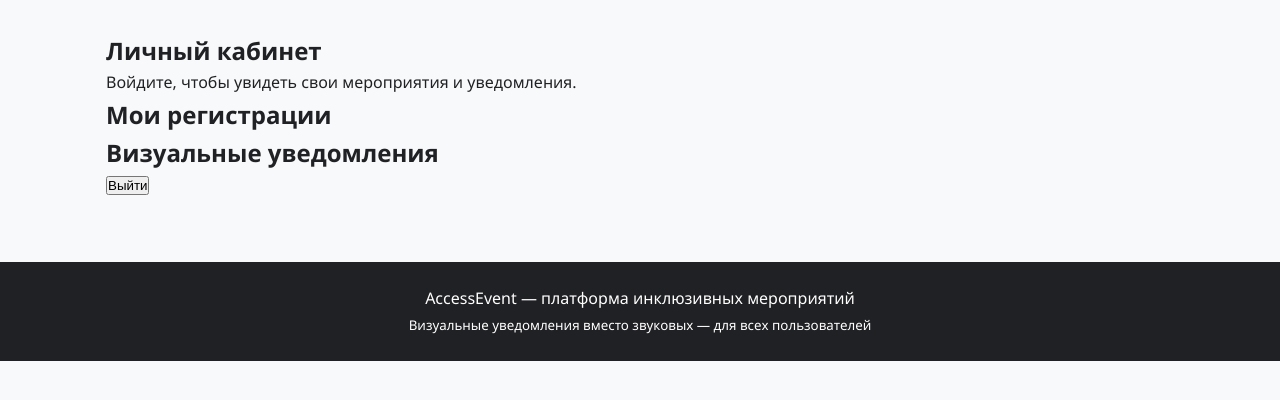
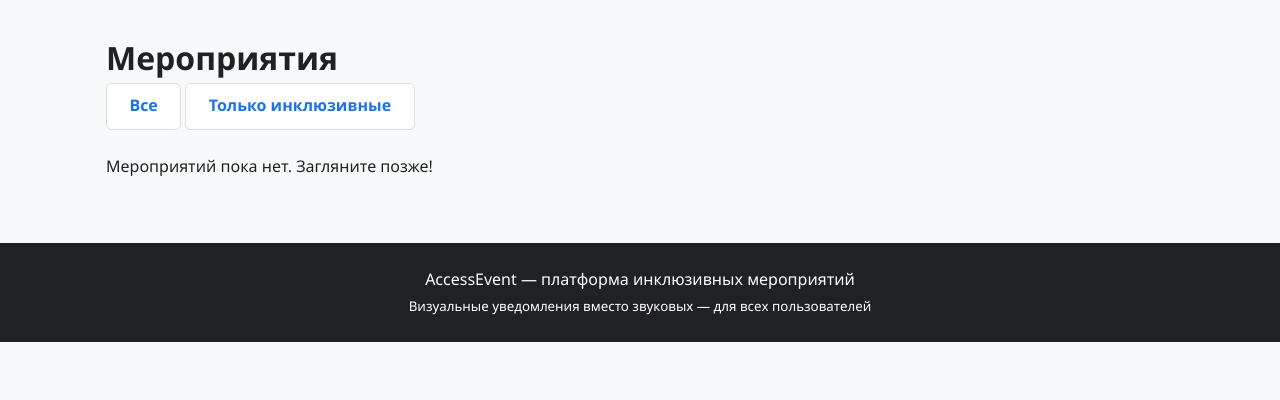
Before and after one commit to k1vem/access-event, a Flask app: page /dashboard in a window 1280 px wide. Shown: the part 58-458 px from the top of the page. Run offline with Flask 3, Linux system fonts and the light colour scheme.

Commit message:
Update dashboard.html

```diff
--- a/templates/dashboard.html
+++ b/templates/dashboard.html
@@ -1,11 +1,41 @@
 {% extends "base.html" %}
-{% block title %}Личный кабинет — AccessEvent{% endblock %}
+
+{% block title %}Мероприятия — AccessEvent{% endblock %}
+
 {% block content %}
-<section class="form-card">
-  <h1>Личный кабинет</h1>
-  <p id="dashboard-status">Войдите, чтобы увидеть свои мероприятия и уведомления.</p>
-  <h2>Мои регистрации</h2><ul id="my-registrations"></ul>
-  <h2>Визуальные уведомления</h2><div id="my-notifications" aria-live="polite"></div>
-  <button id="logout-button" class="button button-secondary" type="button">Выйти</button>
-</section>
+<h1>Мероприятия</h1>
+
+<div class="filters">
+    <a href="{{ url_for('events_page') }}" class="btn">Все</a>
+    <a href="{{ url_for('events_page') }}?inclusive=1" class="btn">Только инклюзивные</a>
+</div>
+
+<div class="events-grid">
+    {% for event in events %}
+    <article class="event-card" aria-label="Мероприятие {{ event.title }}">
+        <h2>{{ event.title }}</h2>
+        <p class="event-date">📅 {{ event.event_date }} · 📍 {{ event.location or 'место не указано' }}</p>
+        <p>{{ event.description or '' }}</p>
+
+        <div class="badges" role="group" aria-label="Условия доступности">
+            {% if event.is_inclusive %}
+            <span class="badge badge-inclusive">Инклюзивное</span>
+            {% endif %}
+            {% if event.sign_language %}
+            <span class="badge badge-slg">Сурдоперевод</span>
+            {% endif %}
+            {% if event.visual_alerts %}
+            <span class="badge badge-visual">Визуальные оповещения</span>
+            {% endif %}
+        </div>
+
+        <p class="event-status">
+            Статус:
+            <span class="badge badge-{{ event.status or 'pending' }}">{{ event.status or 'pending' }}</span>
+        </p>
+    </article>
+    {% else %}
+    <p>Мероприятий пока нет. Загляните позже!</p>
+    {% endfor %}
+</div>
 {% endblock %}
```
